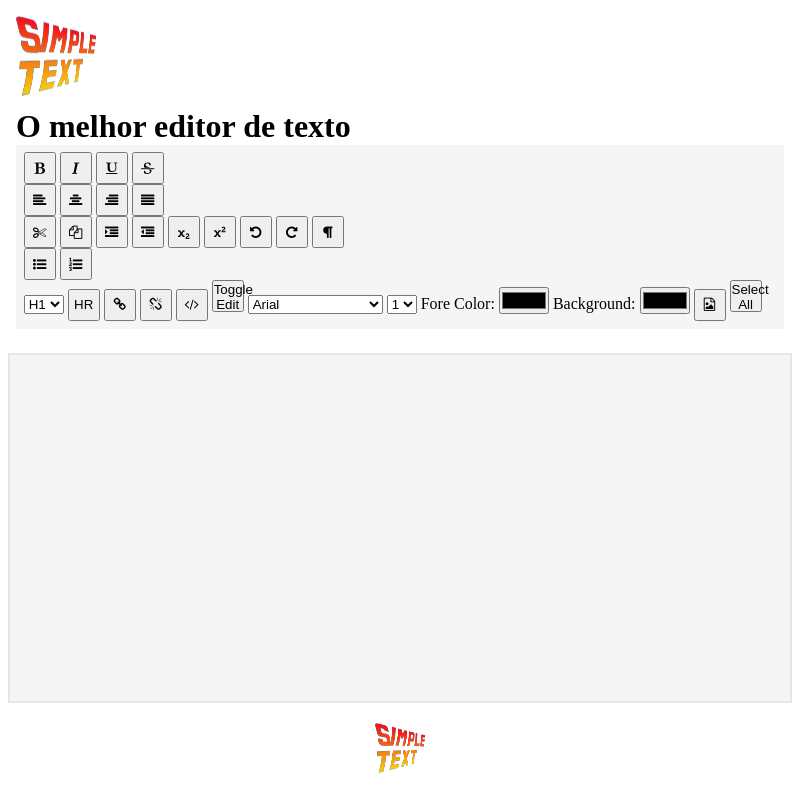
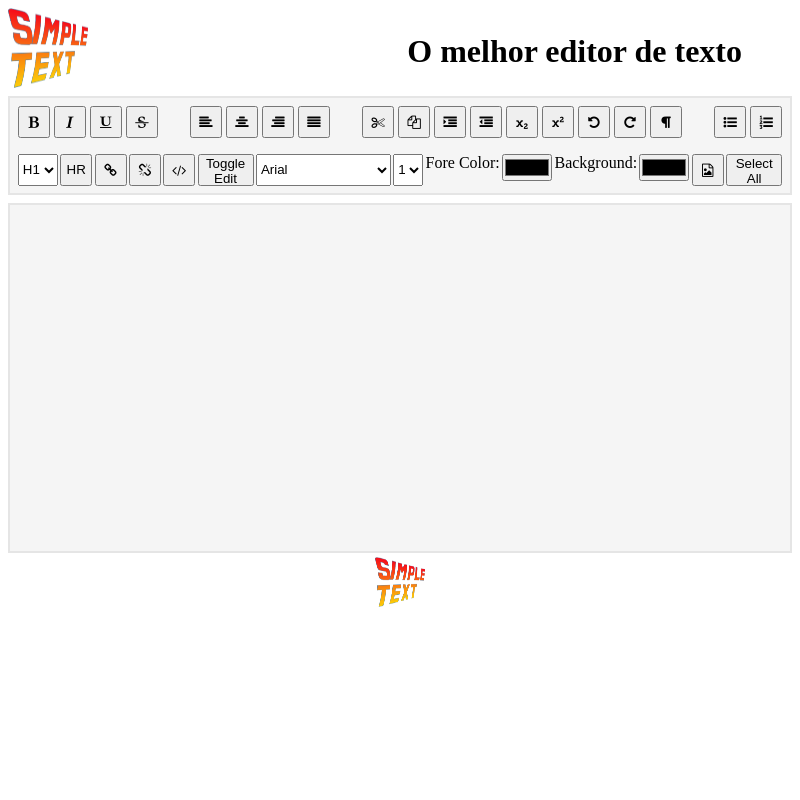
Before and after one commit to alexandresantosm/simple-text, an Electron app: page index.html in a window 800 px wide. Drawn offline with Linux system fonts and the light colour scheme.

Commit message:
Update file style.css.

```diff
--- a/style.css
+++ b/style.css
@@ -1,6 +1,7 @@
 :root {
   --color-gray-light: #F5F5F5;
   --color-gray-medium: #E5E5E5;
+  --color-gray-dark: #718093;
 }
 
 * {
@@ -17,23 +18,46 @@ html, body {
 body .container {
   height: 100%;
   width: 100%;
+  padding: 1%;
 }
 
 body header {
-  padding: 2% 2%;
+  height: 100%;
+  width: 100%;
 }
 
-body header img {
+#titlePage {
+  display: flex;
+  align-items: center;
+  justify-content: space-between;
+}
+
+header #titlePage img {
   height: 80px;
   width: 80px;
   margin-bottom: 1%;
+}
+
+header #titlePage h1 {
+  margin-left: 16px;
+  margin-right: 50px;
 }
 
 header .action {
   padding: 1% 1%;
   height: 100%;
   width: 100%;
+  border: 2px solid var(--color-gray-medium);
   background-color: var(--color-gray-light);
+}
+
+#button-top, #button-down {
+  display: flex;
+  justify-content: space-between;
+}
+
+#button-down {
+  margin-top: 16px;
 }
 
 header .action button {
@@ -41,8 +65,20 @@ header .action button {
   width: 32px;
 }
 
+i {
+  padding-top: 8px;
+  height: 100%;
+  width: 100%;
+}
+
+button i.active {
+  background-color: var(--color-gray-dark);
+}
+
 body main {
-  padding: 1% 1%;
+  height: 100%;
+  width: 100%;
+  padding-top: 1%;
 }
 
 body main iframe {
@@ -53,7 +89,6 @@ body main iframe {
 }
 
 body footer {
-  padding: 1% 1%;
   text-align: center;
 }
 
@@ -61,3 +96,11 @@ body footer img {
   height: 50px;
   width: 50px;
 }
+
+#toggleEdit {
+  width: 56px;
+}
+
+#selectAll {
+  width: 56px;
+}
```
